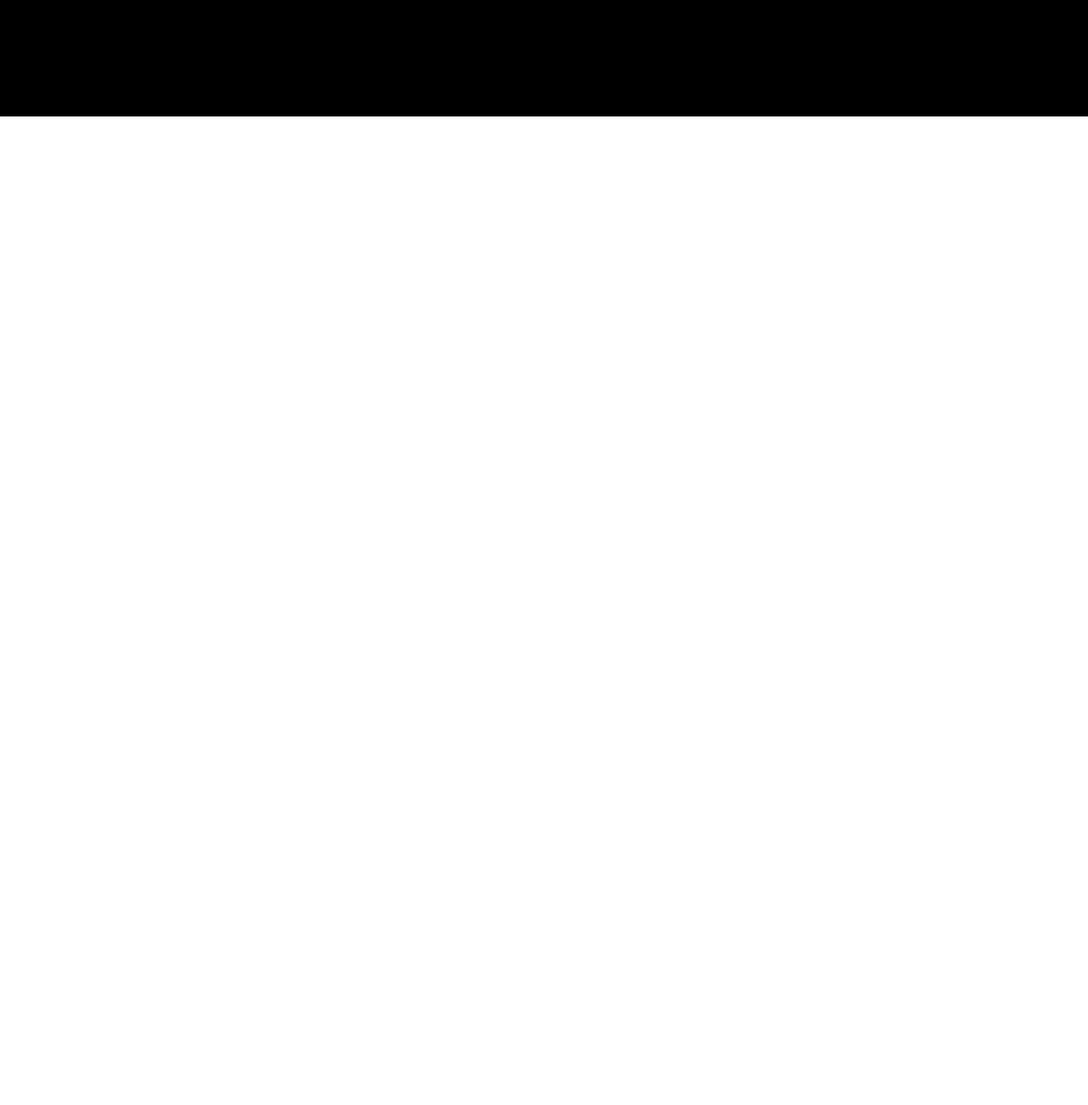
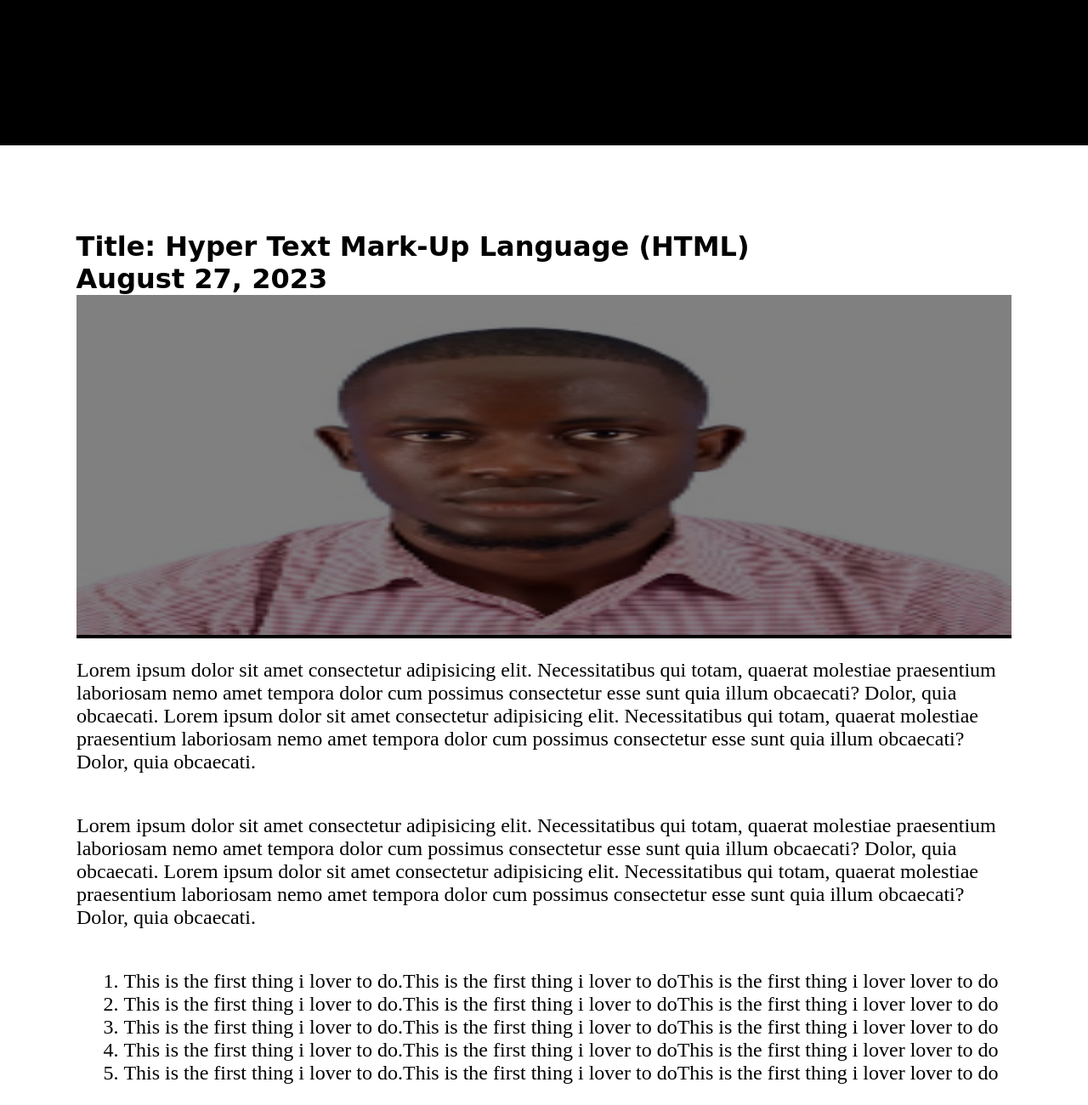
Before and after one commit to Kwagei/portfolio-v2-princeqdolo231, a plain HTML site: page blog.html in a window 1280 px wide. Shown: the part 556-1856 px from the top of the page at 85% size. Before the commit the page ends 800 px from the top, so only its background shows below. Drawn offline with Linux system fonts and the light colour scheme.

Commit message:
Edit Blog Page

```diff
--- a/blog.html
+++ b/blog.html
@@ -50,8 +50,46 @@
                 color: orangered;
                 margin-bottom: 1px;
                 font-family: cursive;
-                font-size: xx-large;
+                font-size: 3em;
             }
+
+            /*
+                About Me
+            */
+
+            main {
+                display: flex;
+                flex-direction: column;
+                align-items: center;
+                padding: 90px;
+                font-size: x-large;
+                padding-bottom: 0%;
+                padding-top: 0%;
+            }
+            #Blog-Big-Image {
+                margin-top: 100px;
+                margin-right: 7%;
+                margin-left: 7%;
+                background-color: black;
+                padding-bottom: 0%;
+            }
+
+            #Mian-Heading-One-h1 {
+                font-family: cursive;
+                font-size: 2em;
+                background-color: white;
+                margin: 0%;
+            }
+
+            .Big-Blog-Image {
+                width: 100%;
+                height: 400px;
+                background-color: black;
+                opacity: 50%;
+                margin: 0%;
+
+            }
+
         </style>
     </head>
     <body>
@@ -68,5 +106,49 @@
             <aside>
                 <h1>My Blog</h1>
         </section>
+        <div id="Blog-Big-Image">
+            <h1 id="Mian-Heading-One-h1"><span>Title:</span> Hyper Text Mark-Up Language (HTML)<br>August 27, 2023</h1>
+            <img class="Big-Blog-Image" src="princeHead.jpeg">
+        </div>
+        <main>
+            <p>Lorem ipsum dolor sit amet consectetur adipisicing elit. Necessitatibus qui
+                totam, quaerat molestiae praesentium laboriosam nemo amet tempora dolor cum
+                possimus consectetur esse sunt quia illum obcaecati? Dolor, quia obcaecati.
+                Lorem ipsum dolor sit amet consectetur adipisicing elit. Necessitatibus qui
+                totam, quaerat molestiae praesentium laboriosam nemo amet tempora dolor cum
+                possimus consectetur esse sunt quia illum obcaecati? Dolor, quia obcaecati.
+            </p>
+            <p>Lorem ipsum dolor sit amet consectetur adipisicing elit. Necessitatibus qui
+                totam, quaerat molestiae praesentium laboriosam nemo amet tempora dolor cum
+                possimus consectetur esse sunt quia illum obcaecati? Dolor, quia obcaecati.
+                Lorem ipsum dolor sit amet consectetur adipisicing elit. Necessitatibus qui
+                totam, quaerat molestiae praesentium laboriosam nemo amet tempora dolor cum
+                possimus consectetur esse sunt quia illum obcaecati? Dolor, quia obcaecati.
+            </p>
+                <div>
+                    <ol>
+                        <li>
+                            This is the first thing i lover to do.This is the first thing i lover to doThis is the
+                            first thing i lover lover to do
+                        </li>
+                        <li>
+                            This is the first thing i lover to do.This is the first thing i lover to doThis is the
+                            first thing i lover lover to do
+                        </li>
+                        <li>
+                            This is the first thing i lover to do.This is the first thing i lover to doThis is the
+                            first thing i lover lover to do
+                        </li>
+                        <li>
+                            This is the first thing i lover to do.This is the first thing i lover to doThis is the
+                            first thing i lover lover to do
+                        </li>
+                        <li>
+                            This is the first thing i lover to do.This is the first thing i lover to doThis is the
+                            first thing i lover lover to do
+                        </li>
+                    </ol>
+                </div>
+           </main>
     </body>
 </html>
```
